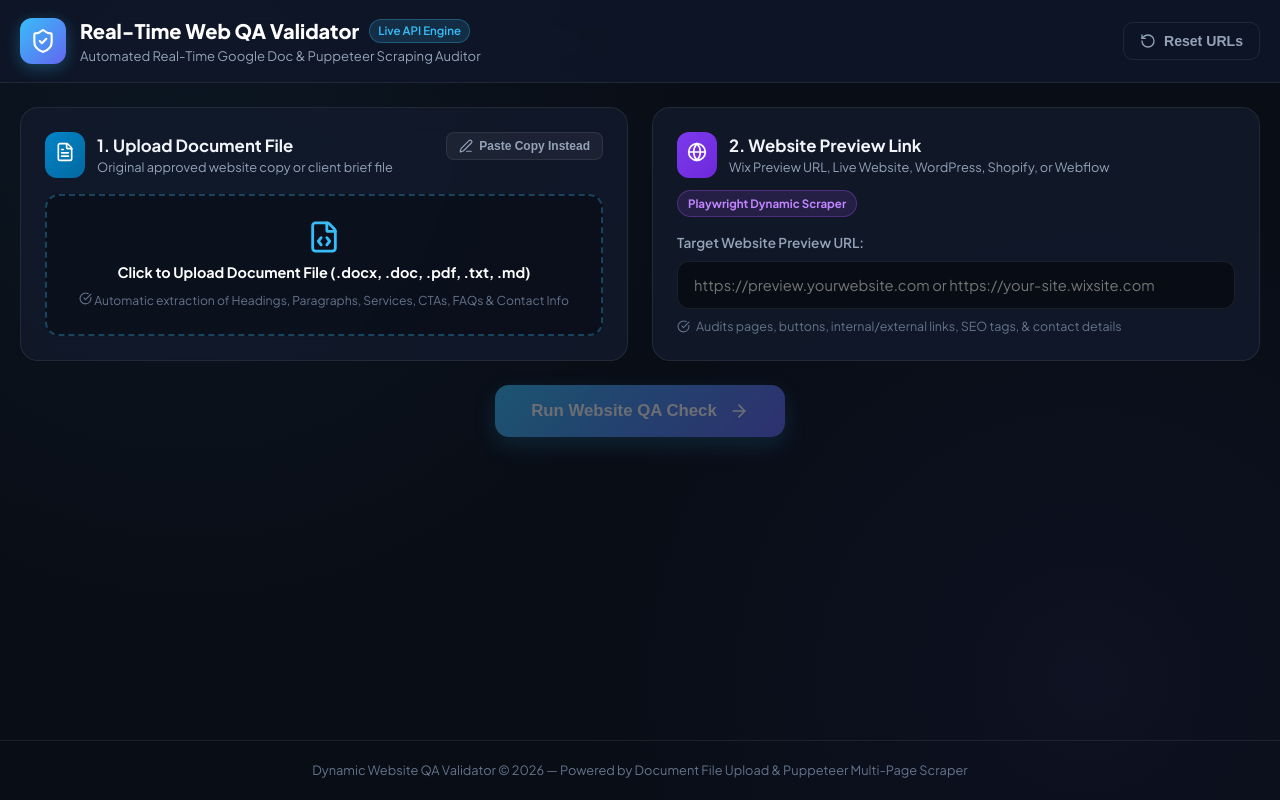
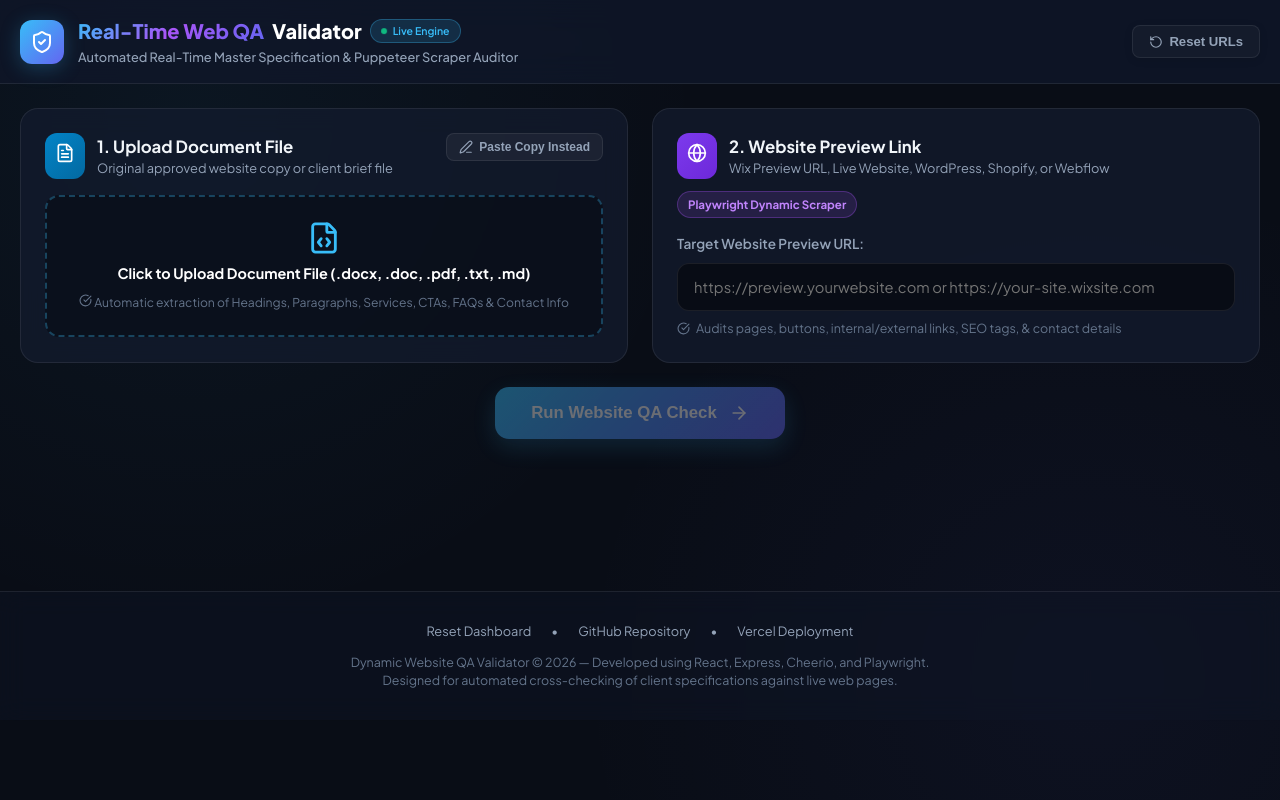
Before and after one commit to arjunn-git/real-time-web-qa, a React (Vite) app: page / in a window 1280 px wide. Built offline with nearby package versions, Linux system fonts and the light colour scheme.

Commit message:
style: upgrade header and footer to a premium glassmorphic layout with gradient text and pulsing status indicator

```diff
--- a/src/App.tsx
+++ b/src/App.tsx
@@ -171,8 +171,15 @@ export const App: React.FC = () => {
       </main>
 
       <footer className="app-footer">
-        <p>
-          Dynamic Website QA Validator &copy; {new Date().getFullYear()} — Powered by Document File Upload & Puppeteer Multi-Page Scraper
+        <div className="footer-links">
+          <a href="#" className="footer-link-item" onClick={(e) => { e.preventDefault(); handleReset(); }}>Reset Dashboard</a>
+          <span>&bull;</span>
+          <a href="https://github.com/arjunn-git/real-time-web-qa" target="_blank" rel="noopener noreferrer" className="footer-link-item">GitHub Repository</a>
+          <span>&bull;</span>
+          <a href="https://real-time-web-qa.vercel.app/" target="_blank" rel="noopener noreferrer" className="footer-link-item">Vercel Deployment</a>
+        </div>
+        <p className="footer-meta-text">
+          Dynamic Website QA Validator &copy; {new Date().getFullYear()} &mdash; Developed using React, Express, Cheerio, and Playwright. Designed for automated cross-checking of client specifications against live web pages.
         </p>
       </footer>
     </div>
--- a/src/components/Navbar.tsx
+++ b/src/components/Navbar.tsx
@@ -10,22 +10,42 @@ export const Navbar: React.FC<NavbarProps> = ({ onReset }) => {
     <header className="navbar-container">
       <div className="navbar-content">
         <div className="brand-logo" onClick={onReset} style={{ cursor: 'pointer' }}>
-          <div className="logo-icon-wrapper">
-            <ShieldCheck className="logo-icon" size={26} />
+          <div className="logo-icon-wrapper" style={{ background: 'linear-gradient(135deg, #38bdf8 0%, #6366f1 100%)', boxShadow: '0 4px 20px rgba(56, 189, 248, 0.25)' }}>
+            <ShieldCheck className="logo-icon" size={24} style={{ color: '#fff' }} />
           </div>
           <div>
-            <div className="brand-title">
-              Real-Time Web QA Validator <span className="version-badge">Live API Engine</span>
+            <div className="brand-title" style={{ gap: '8px', fontSize: '1.25rem', fontWeight: 850, display: 'flex', alignItems: 'center' }}>
+              <span className="gradient-text">Real-Time Web QA</span> Validator
+              <span className="version-badge" style={{ display: 'inline-flex', alignItems: 'center', gap: '6px', fontSize: '0.66rem', padding: '3px 10px', borderRadius: '12px' }}>
+                <span className="pulsing-dot" /> Live Engine
+              </span>
             </div>
-            <div className="brand-subtitle">
-              Automated Real-Time Google Doc & Puppeteer Scraping Auditor
+            <div className="brand-subtitle" style={{ fontSize: '0.8rem', color: 'var(--text-secondary)', marginTop: '2px', fontWeight: 500 }}>
+              Automated Real-Time Master Specification & Puppeteer Scraper Auditor
             </div>
           </div>
         </div>
 
         <div className="navbar-controls">
-          <button className="reset-btn" onClick={onReset}>
-            <RotateCcw size={16} />
+          <button
+            className="reset-btn"
+            onClick={onReset}
+            style={{
+              padding: '8px 16px',
+              borderRadius: '8px',
+              fontSize: '0.82rem',
+              fontWeight: 700,
+              display: 'flex',
+              alignItems: 'center',
+              gap: '6px',
+              background: 'rgba(255, 255, 255, 0.03)',
+              border: '1px solid var(--border-color)',
+              color: 'var(--text-secondary)',
+              transition: 'all 0.2s ease',
+              boxShadow: '0 2px 8px rgba(0, 0, 0, 0.1)'
+            }}
+          >
+            <RotateCcw size={14} />
             <span>Reset URLs</span>
           </button>
         </div>
--- a/src/index.css
+++ b/src/index.css
@@ -1142,6 +1142,68 @@ body {
   transform: scale(1.2);
 }
 
+/* Premium Gradient Text */
+.gradient-text {
+  background: linear-gradient(135deg, #38bdf8 0%, #a855f7 50%, #6366f1 100%);
+  -webkit-background-clip: text;
+  -webkit-text-fill-color: transparent;
+}
+
+/* Pulsing Badge Indicator */
+.pulsing-dot {
+  width: 6px;
+  height: 6px;
+  background-color: #10b981;
+  border-radius: 50%;
+  display: inline-block;
+  box-shadow: 0 0 8px #10b981;
+  animation: pulse-green 2s infinite;
+}
+
+@keyframes pulse-green {
+  0% { transform: scale(0.95); box-shadow: 0 0 0 0 rgba(16, 185, 129, 0.7); }
+  70% { transform: scale(1); box-shadow: 0 0 0 6px rgba(16, 185, 129, 0); }
+  100% { transform: scale(0.95); box-shadow: 0 0 0 0 rgba(16, 185, 129, 0); }
+}
+
+/* Upgraded Footer Layout */
+.app-footer {
+  border-top: 1px solid var(--border-color);
+  background: rgba(15, 23, 42, 0.4);
+  backdrop-filter: blur(12px);
+  padding: 30px 20px;
+  text-align: center;
+  display: flex;
+  flex-direction: column;
+  align-items: center;
+  gap: 12px;
+  margin-top: 60px;
+}
+
+.footer-links {
+  display: flex;
+  gap: 20px;
+  font-size: 0.8rem;
+  color: var(--text-secondary);
+}
+
+.footer-link-item {
+  color: var(--text-secondary);
+  text-decoration: none;
+  transition: color 0.2s ease;
+}
+
+.footer-link-item:hover {
+  color: var(--accent-cyan);
+}
+
+.footer-meta-text {
+  font-size: 0.78rem;
+  color: var(--text-muted);
+  max-width: 600px;
+  line-height: 1.5;
+}
+
 @media print {
   body { background: #fff; color: #000; }
   .navbar-container, .input-panel-container, .export-toolbar-container { display: none !important; }
```
